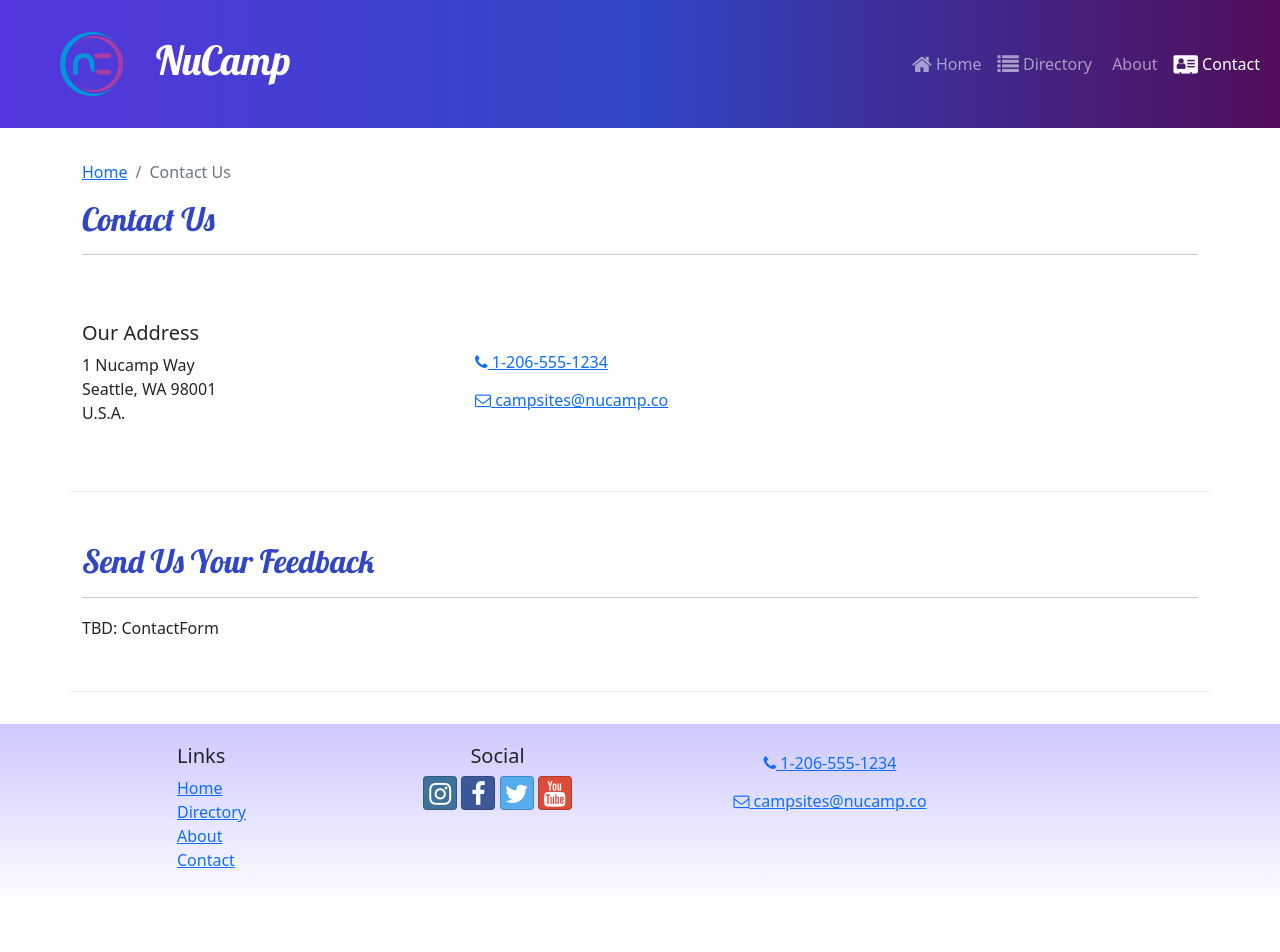
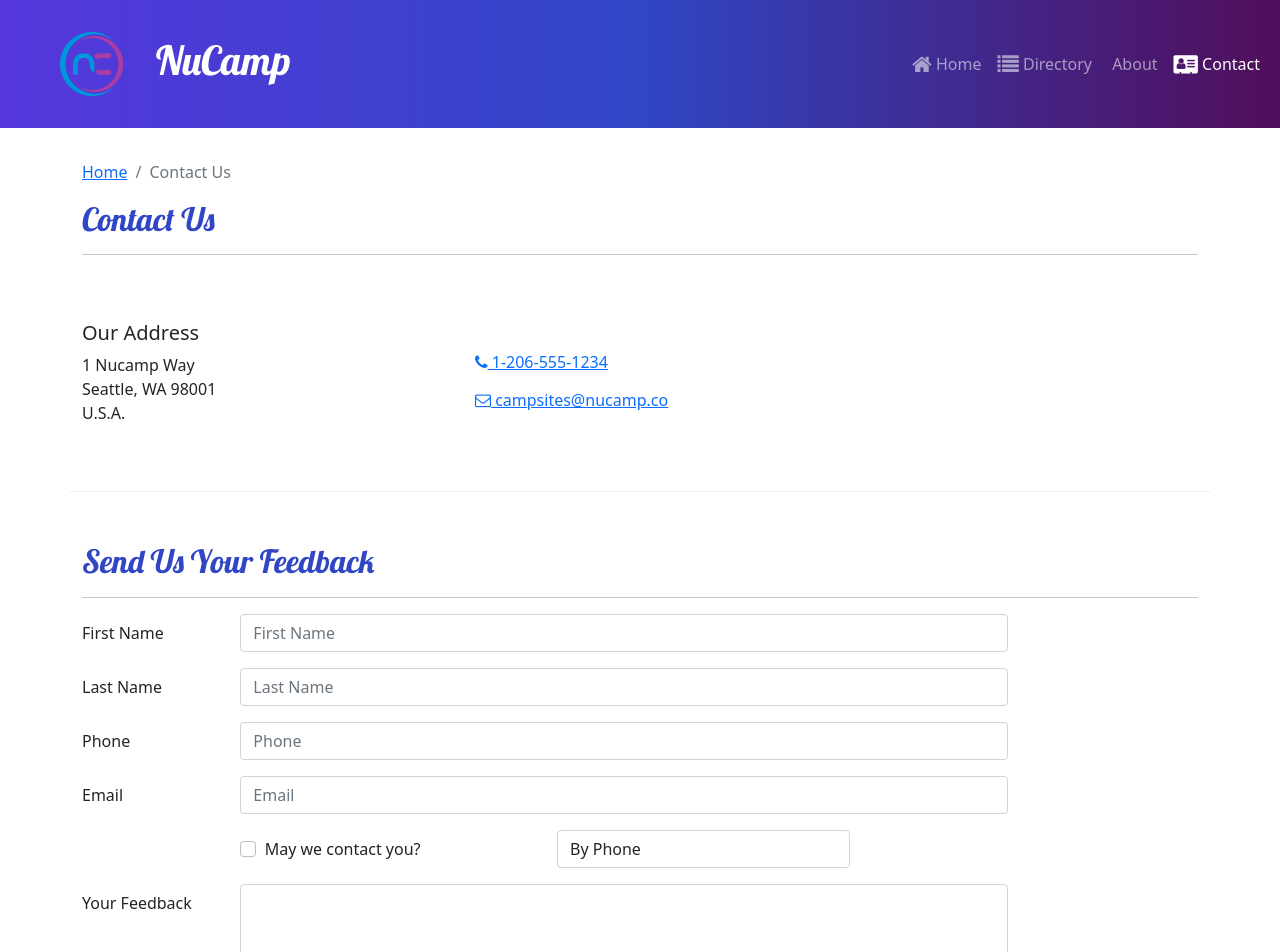
Before and after one commit to jamesperrin/nucampsite-react, a React (Create React App) app: page /contact in a window 1280 px wide. Shown: the top 952 px of the page. Before the commit the page ends 908 px from the top, so only its background shows below. Built offline with nearby package versions, Linux system fonts and the light colour scheme.

Commit message:
Complete exercise ContactForm Part 1 and 2

```diff
--- /dev/null
+++ b/src/features/comments/ContactForm.js
@@ -0,0 +1,89 @@
+import { Button, Label, Col, FormGroup } from 'reactstrap';
+import { Formik, Field, Form } from 'formik';
+
+const ContactForm = () => {
+  return (
+    <Formik
+      initialValues={{
+        firstName: '',
+        lastName: '',
+        phoneNum: '',
+        email: '',
+        agree: false,
+        contactType: 'By Phone',
+        feedback: '',
+      }}>
+      <Form>
+        <FormGroup row key='1'>
+          <Label htmlFor='firstName' md='2'>
+            First Name
+          </Label>
+          <Col md='10'>
+            <Field
+              className='form-control'
+              name='firstName'
+              id='firstName'
+              placeholder='First Name'
+            />
+          </Col>
+        </FormGroup>
+
+        <FormGroup row key='2'>
+          <Label htmlFor='lastName' md='2'>
+            Last Name
+          </Label>
+          <Col md='10'>
+            <Field className='form-control' name='lastName' id='lastName' placeholder='Last Name' />
+          </Col>
+        </FormGroup>
+
+        <FormGroup row key='3'>
+          <Label htmlFor='phoneNum' md='2'>
+            Phone
+          </Label>
+          <Col md='10'>
+            <Field className='form-control' name='phoneNum' id='phoneNum' placeholder='Phone' />
+          </Col>
+        </FormGroup>
+
+        <FormGroup row key='4'>
+          <Label htmlFor='email' md='2'>
+            Email
+          </Label>
+          <Col md='10'>
+            <Field
+              className='form-control'
+              name='email'
+              id='email'
+              placeholder='Email'
+              type='email'
+            />
+          </Col>
+        </FormGroup>
+        <FormGroup row key='5'>
+          <Label check md={{ size: 4, offset: 2 }}>
+            <Field name='agree' type='checkbox' className='form-check-input' />
+            <span>&nbsp;</span> May we contact you?
+          </Label>
+          <Col md='4'>
+            <Field className='form-control' name='contactType' as='select'>
+              <option value='byPhone'>By Phone</option>
+              <option value='byEmail'>By Email</option>
+            </Field>
+          </Col>
+        </FormGroup>
+
+        <FormGroup row key='6'>
+          <Label htmlFor='feedback' md='2'>
+            Your Feedback
+          </Label>
+          <Col md='10'>
+            <Field className='form-control' name='feedback' id='feedback' as='textarea' rows='12' />
+          </Col>
+        </FormGroup>
+      </Form>
+    </Formik>
+  );
+};
+
+export default ContactForm;
--- a/src/pages/ContactPage.js
+++ b/src/pages/ContactPage.js
@@ -1,5 +1,6 @@
 import { Container, Col, Row } from 'reactstrap';
 import SubHeader from '../components/SubHeader';
+import ContactForm from '../features/comments/ContactForm';
 
 const ContactPage = () => {
   return (
@@ -31,7 +32,7 @@ const ContactPage = () => {
           <h2>Send Us Your Feedback</h2>
           <hr />
         </Col>
-        <Col md='10'>TBD: ContactForm</Col>
+        <Col md='10'><ContactForm /></Col>
       </Row>
     </Container>
   );
```
